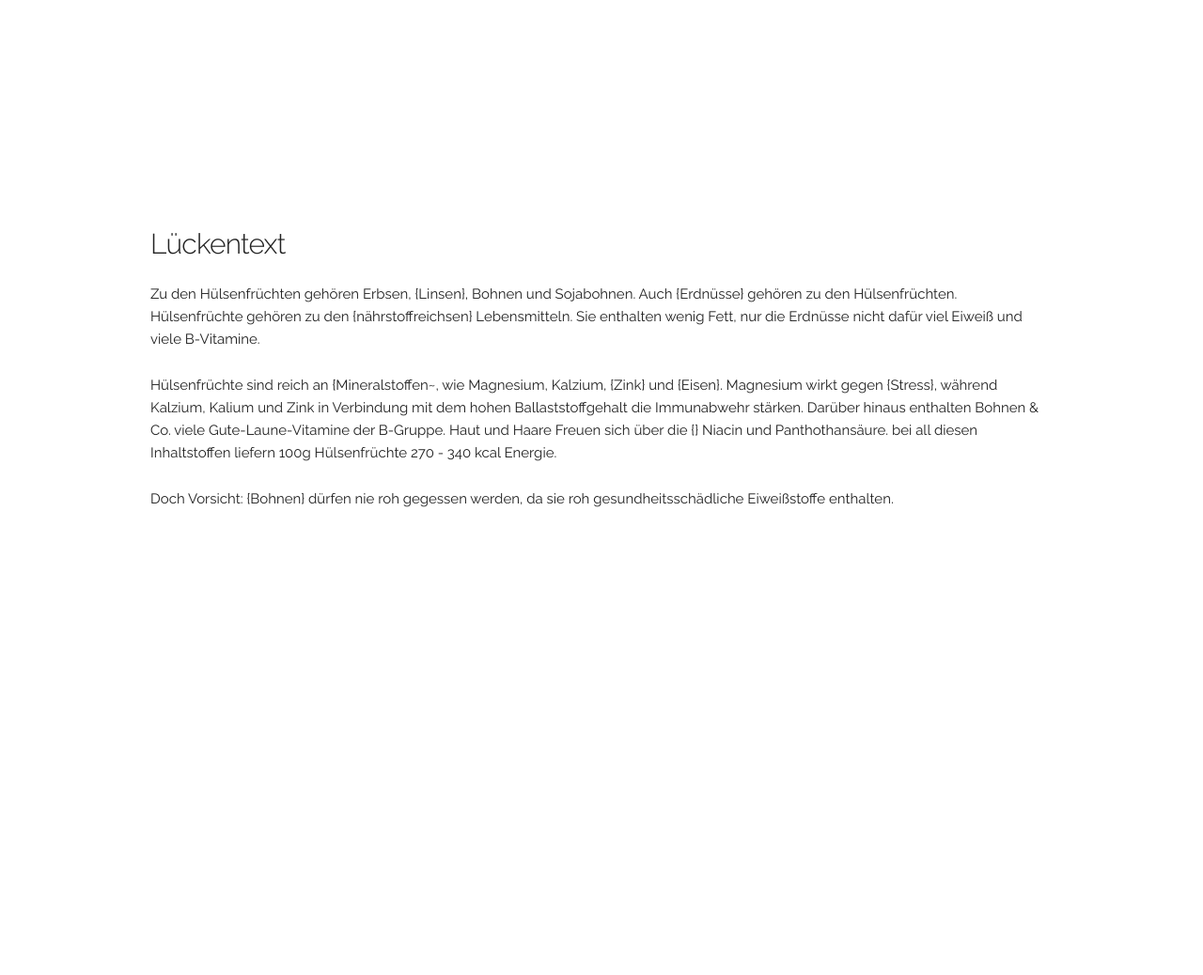
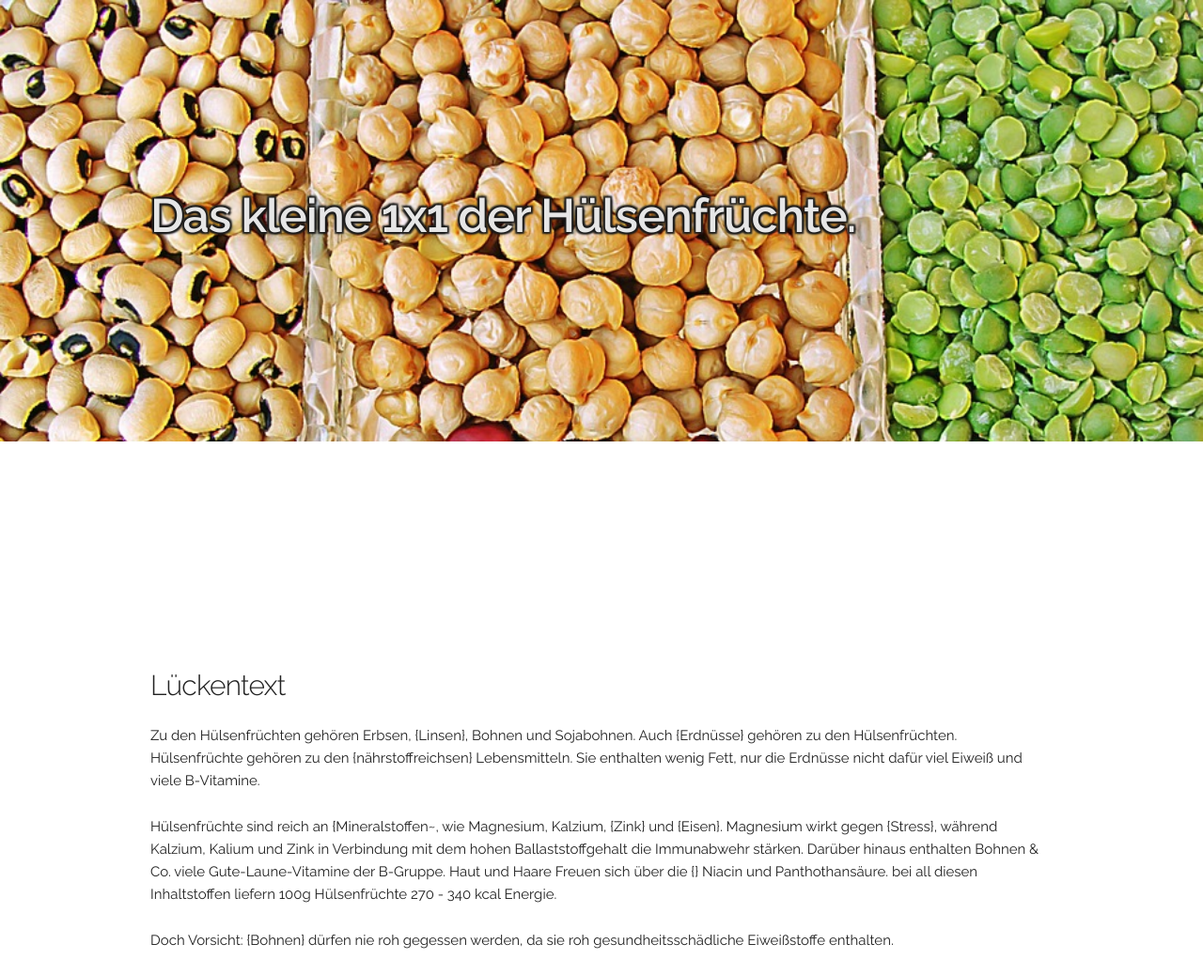
Before and after one commit to tlahmann/erbsen-kritiker, a plain HTML site: page index.html in a window 1280 px wide. Shown: the whole page at 94% size. Before the commit the page ends 800 px from the top, so only its background shows below. Drawn offline with Linux system fonts and the light colour scheme.

Commit message:
Add above the fold image

```diff
--- /dev/null
+++ b/css/erbsen.css
@@ -0,0 +1,37 @@
+@media (min-width: 250px) {
+    .section {
+        padding: 10rem 0 9rem;
+    }
+}
+
+@media (min-width: 550px) {
+    .section {
+        padding: 12rem 0 11rem;
+    }
+}
+
+@media (min-width: 750px) {
+    .section {
+        padding: 14rem 0 15rem;
+    }
+}
+
+@media (min-width: 1000px) {
+    .section {
+        padding: 20rem 0 19rem;
+    }
+}
+
+.imgd {
+    background-image: url('../images/legumes-665788_960_720.jpg');
+    background-size: cover;
+}
+
+h1 {
+    font-weight: 600;
+    color: #E6E6E6;
+    text-shadow:  2px  2px 2px #1A1A1A,
+                  2px -2px 2px #1A1A1A,
+                 -2px  2px 2px #1A1A1A,
+                 -2px -2px 2px #1A1A1A;
+}
--- a/index.html
+++ b/index.html
@@ -21,6 +21,7 @@
   –––––––––––––––––––––––––––––––––––––––––––––––––– -->
   <link rel="stylesheet" href="css/normalize.css">
   <link rel="stylesheet" href="css/skeleton.css">
+  <link rel="stylesheet" href="css/erbsen.css">
 
   <!-- Favicon
   –––––––––––––––––––––––––––––––––––––––––––––––––– -->
@@ -31,6 +32,16 @@
 
   <!-- Primary Page Layout
   –––––––––––––––––––––––––––––––––––––––––––––––––– -->
+  <div class="section imgd">
+  <div class="container">
+      <div class="row">
+        <div class="twelve columns">
+          <h1>Das kleine 1x1 der Hülsenfrüchte.</h2>
+        </div>
+      </div>
+    </div>
+  </div>
+
   <div class="container">
     <div class="row">
       <div class="twelve column" style="margin-top: 25%">
```
Also changed, not shown: images/legumes-665788_960_720.jpg (added).
